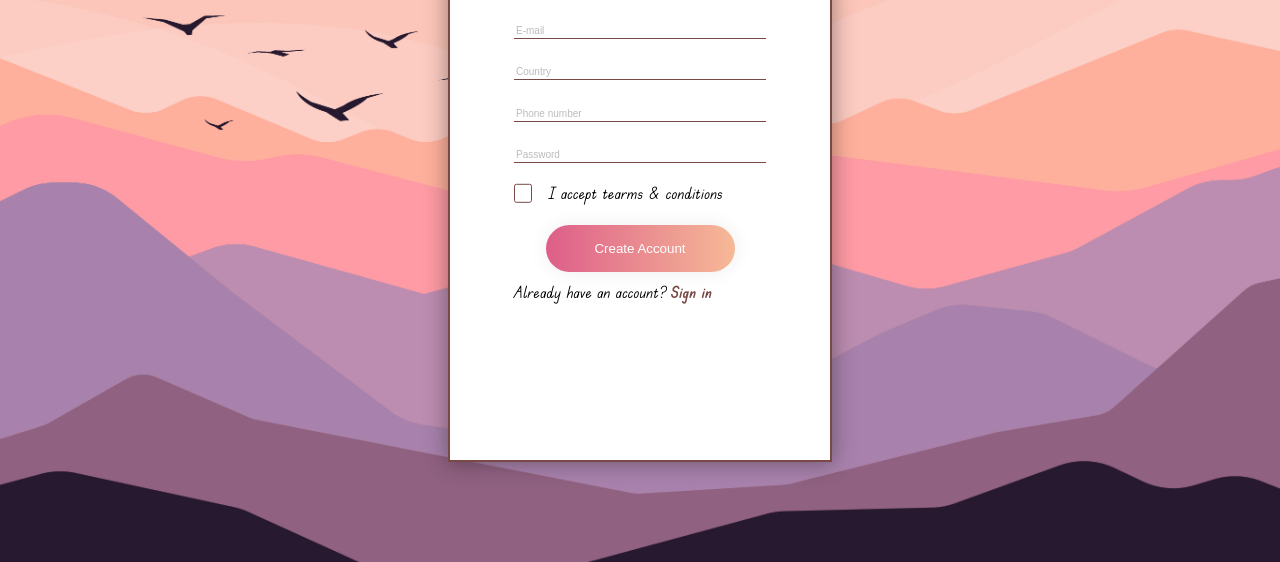
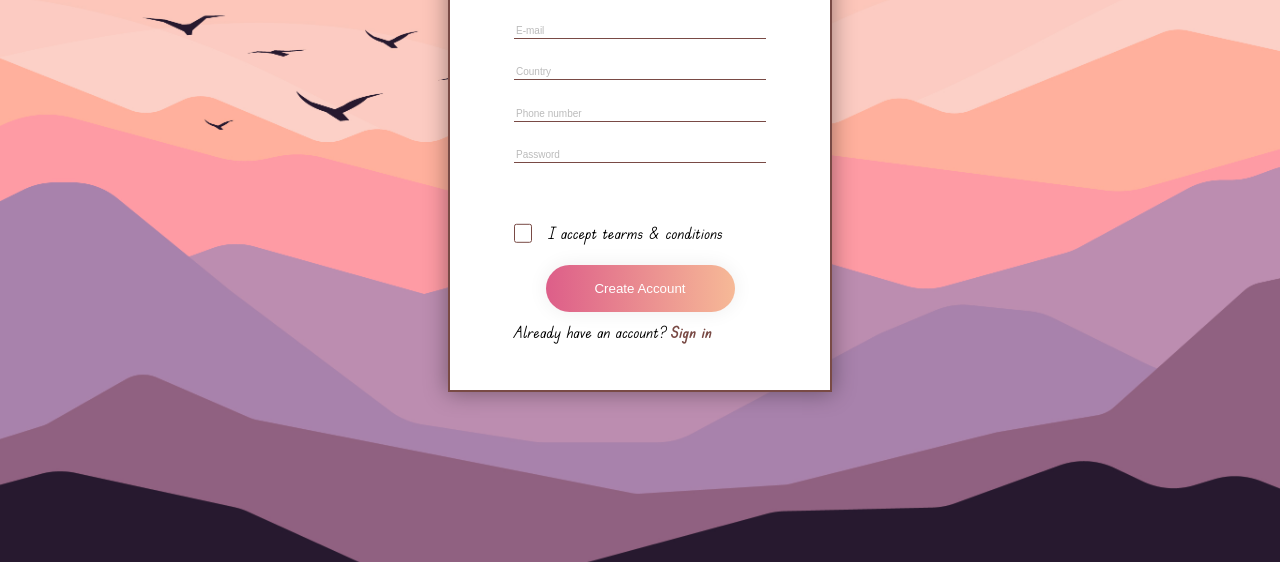
Before and after one commit to NikolaMilinkovic/registration-form-practice, a plain HTML site: page index.html in a window 1280 px wide. Shown: the part 238-800 px from the top of the page. Drawn offline with Linux system fonts and the light colour scheme.

Commit message:
Change form responsive design

```diff
--- a/stylesheet.css
+++ b/stylesheet.css
@@ -101,7 +101,7 @@ input{
         margin: 0.7rem 0;
     }
     #form-container{
-        min-height: 65vh;
+        min-height: auto;
         margin-top: 5rem;
         background-color: white;
         border: 2px solid var(--border-color);
@@ -117,9 +117,15 @@ input{
         display: flex;
         flex-direction: row;
     }
+    #term-fieldset{
+        margin-top: 5vh;
+    }
     #tearms-cb{
 
         margin-right: 1rem;
+    }
+    input[type=checkbox]:hover, label[for=tearms-cb]:hover{
+        cursor: grab;
     }
     input[type=checkbox] {
         -webkit-appearance: none;
@@ -177,6 +183,7 @@ input{
         background-position: right center; /* change the direction of the change here */
         color: #fff;
         text-decoration: none;
+        cursor: grab;
       }
 
       #btn-submit:focus{
@@ -210,8 +217,4 @@ input{
             transform: scale(0.95);
         }
       }
-
-
-
-
-}
+    }
```
